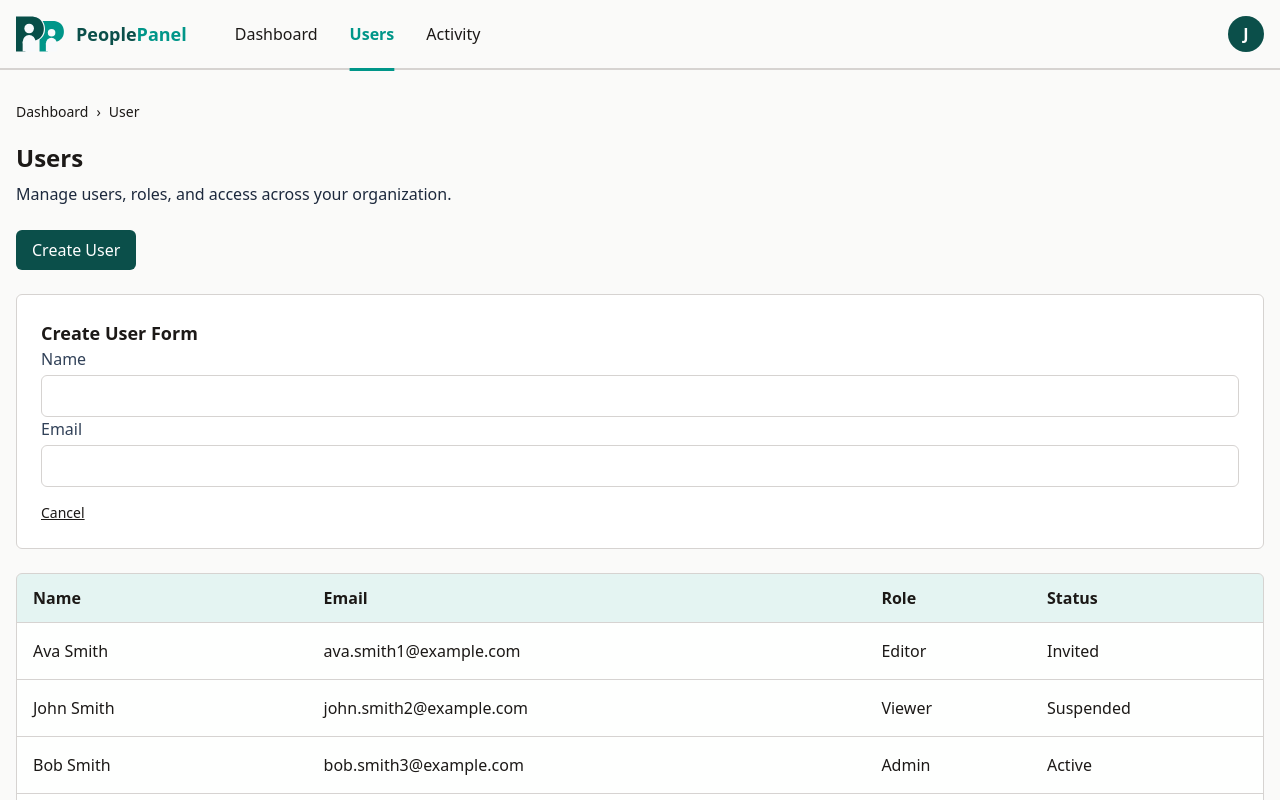
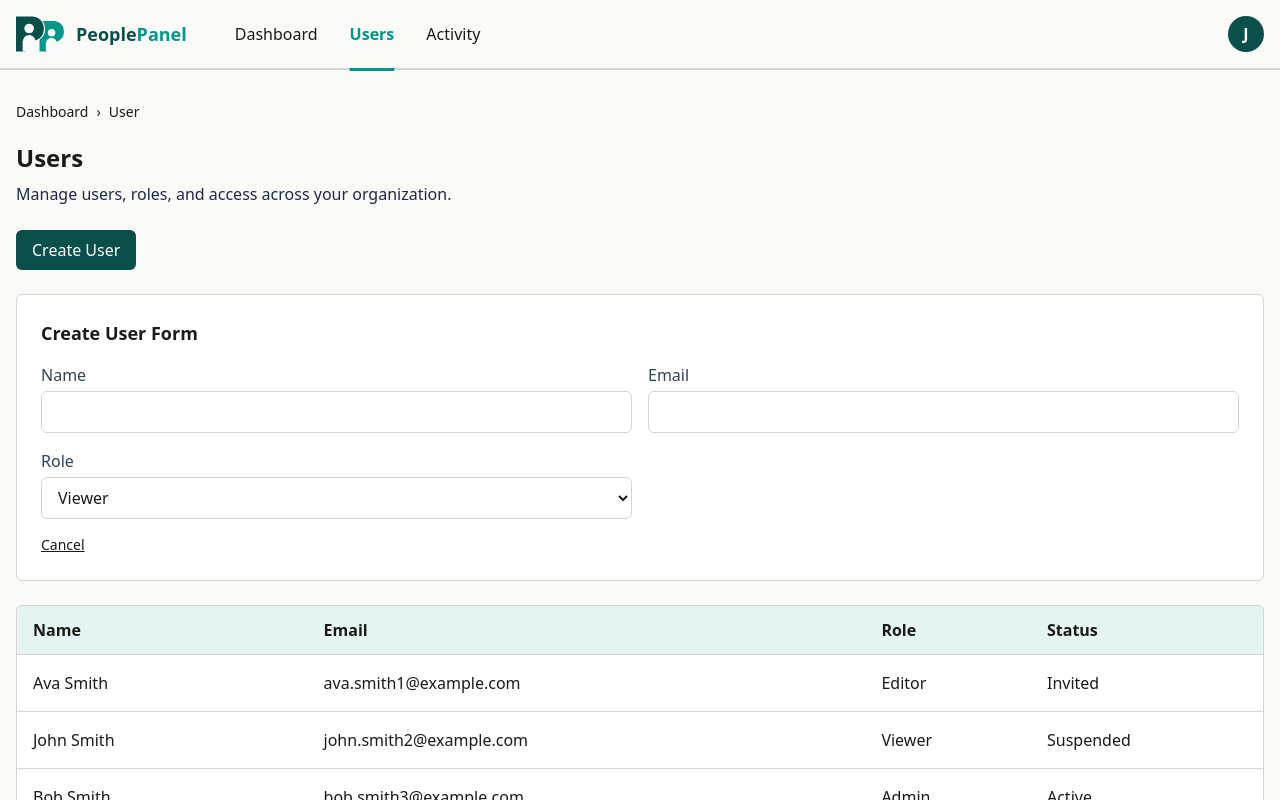
Before and after one commit to jossTripoli/people-panel, an Angular app: page /users in a window 1280 px wide. Both pictures are taken after a click on the button "Create User". Shown: the top 800 px of the page. Built offline with nearby package versions, Linux system fonts and the light colour scheme.

Commit message:
grid and role dropdown added to form

```diff
--- a/src/app/user/user.html
+++ b/src/app/user/user.html
@@ -18,6 +18,7 @@
   <div class="mt-6 rounded-md border border-divider bg-white p-6">
     <h2 class="text-lg font-semibold">Create User Form</h2>
 
+    <div class="mt-4 grid gap-4 sm:grid-cols-2">
       <div>
         <label for="name" class="text-slate-700 font-medium">Name</label>
         <input
@@ -36,6 +37,20 @@
           [(ngModel)]="newUser.email"
           class="mt-1 w-full rounded-md border border-divider px-3 py-2"
         />
+      </div>
+
+      <div>
+        <label for="role" class="text-slate-700 font-medium">Role</label>
+        <select
+          id="role"
+          [(ngModel)]="newUser.role"
+          class="mt-1 w-full rounded-md border border-divider px-3 py-2"
+        >
+          <option value="Admin">Admin</option>
+          <option value="Editor">Editor</option>
+          <option value="Viewer">Viewer</option>
+        </select>
+      </div>
     </div>
 
     <button
```
Lines whose indentation alone changed are shown as unchanged.
